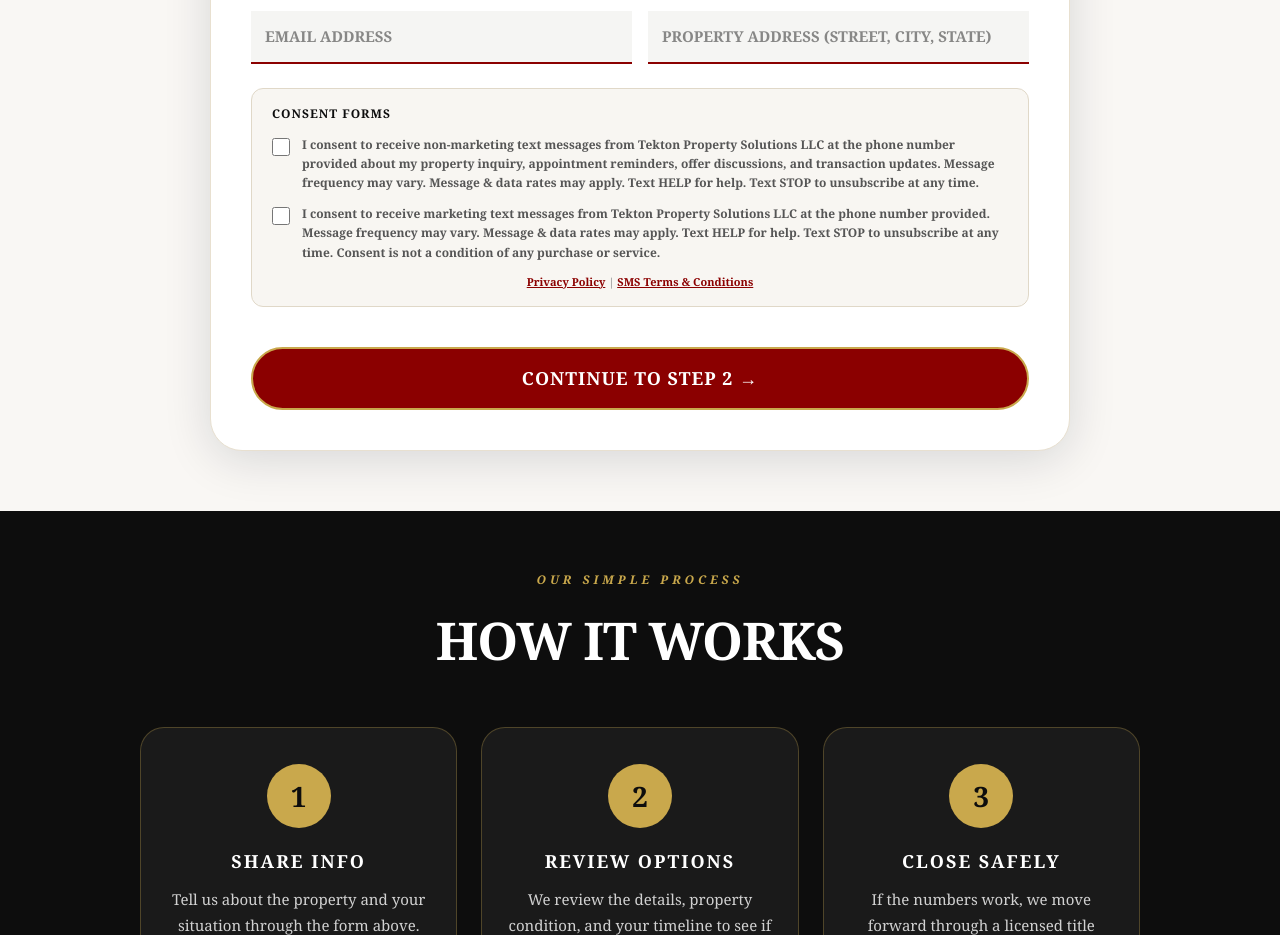
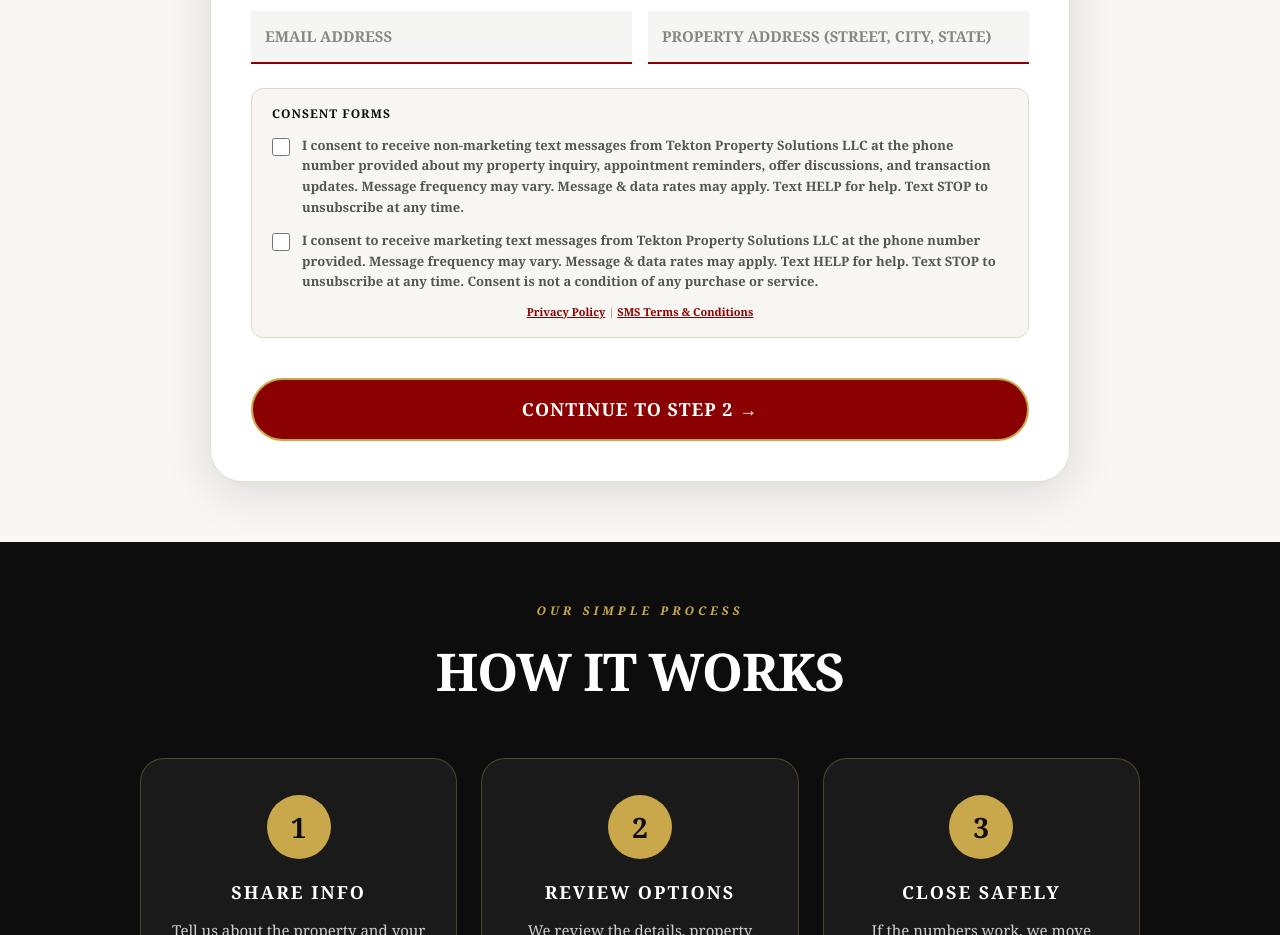
Before and after one commit to nijackacquisitions56/nijack-property-solutions, a React (Vite) app: page / in a window 1280 px wide. Shown: the part 1560-2495 px from the top of the page. Built offline with nearby package versions, Linux system fonts and the light colour scheme.

Commit message:
Update App.jsx

```diff
--- a/src/App.jsx
+++ b/src/App.jsx
@@ -178,7 +178,7 @@ const App = () => {
                           onChange={(e) => setFormData({ ...formData, smsConsentTransactional: e.target.checked })}
                           style={{ marginTop: 3, width: 18, height: 18, accentColor: '#8B0000', flexShrink: 0 }}
                         />
-                        <span style={{ fontSize: 12, color: '#555', lineHeight: 1.6, fontWeight: 600 }}>
+                        <span style={{ fontSize: 13, color: '#555', lineHeight: 1.6, fontWeight: 600 }}>
                           I consent to receive non-marketing text messages from Tekton Property Solutions LLC at the phone number provided about my property inquiry, appointment reminders, offer discussions, and transaction updates. Message frequency may vary. Message &amp; data rates may apply. Text <strong>HELP</strong> for help. Text <strong>STOP</strong> to unsubscribe at any time.
                         </span>
                       </label>
@@ -191,7 +191,7 @@ const App = () => {
                           onChange={(e) => setFormData({ ...formData, smsConsentMarketing: e.target.checked })}
                           style={{ marginTop: 3, width: 18, height: 18, accentColor: '#8B0000', flexShrink: 0 }}
                         />
-                        <span style={{ fontSize: 12, color: '#555', lineHeight: 1.6, fontWeight: 600 }}>
+                        <span style={{ fontSize: 13, color: '#555', lineHeight: 1.6, fontWeight: 600 }}>
                           I consent to receive marketing text messages from Tekton Property Solutions LLC at the phone number provided. Message frequency may vary. Message &amp; data rates may apply. Text <strong>HELP</strong> for help. Text <strong>STOP</strong> to unsubscribe at any time. Consent is not a condition of any purchase or service.
                         </span>
                       </label>
```
